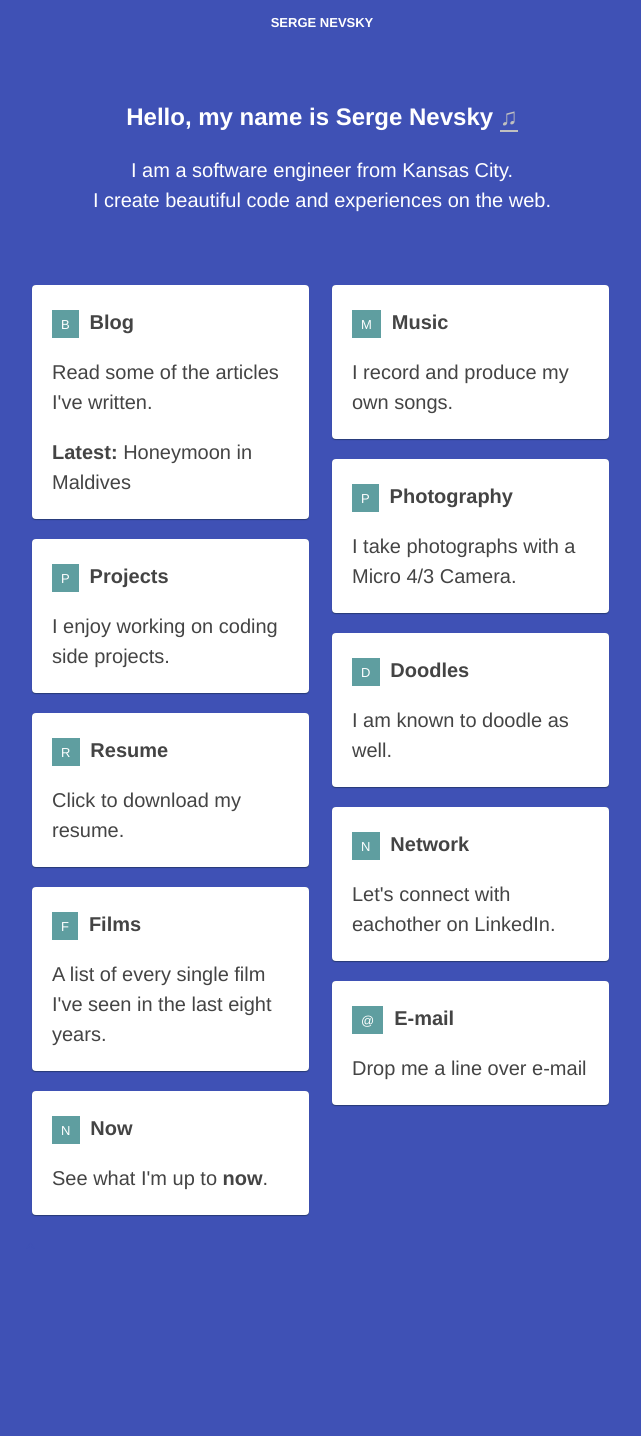
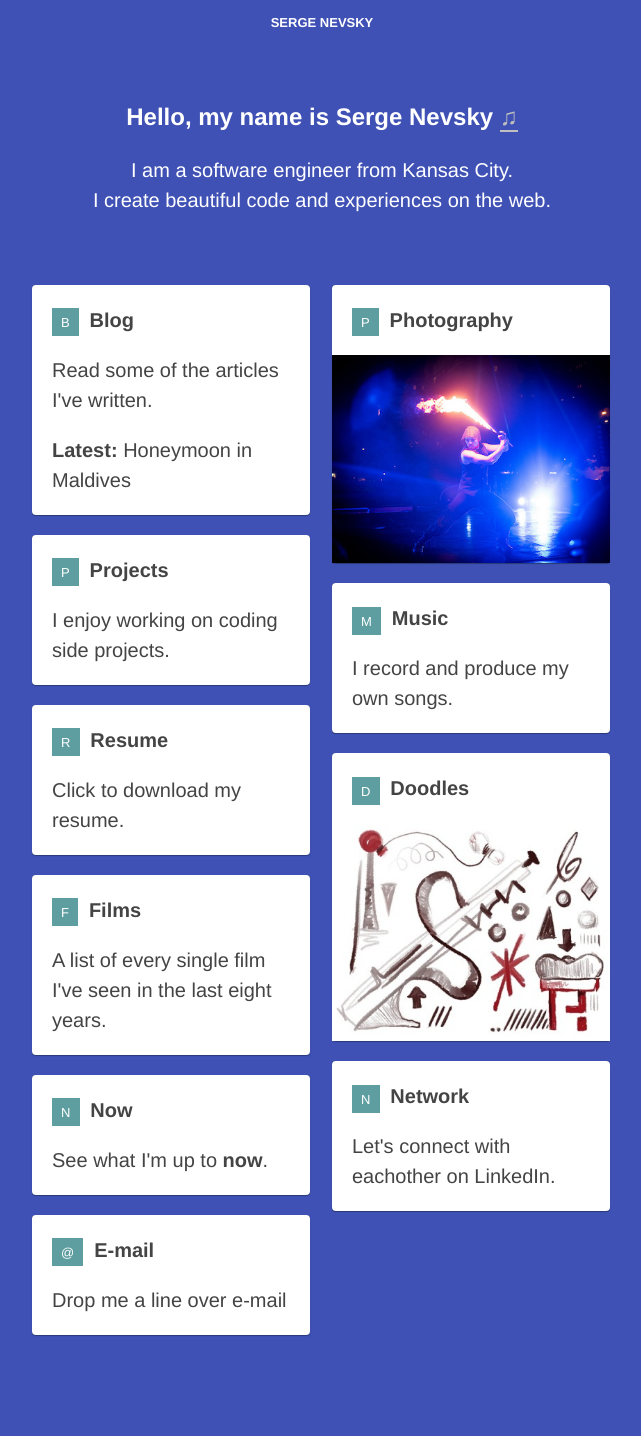
Before and after one commit to Dejital/dejital.github.com, a Jekyll site: the page built from index.html, in a window 1280 px wide. Shown: the whole page, without its empty margins (318-959 px from the left). Built offline with Jekyll 4.4.1, drawn with Linux system fonts in a browser that asks for light colours; before the commit the page ends 1316 px from its top, so only the background shows below that.

Commit message:
Add images to home page

```diff
--- a/assets/css/screen.css
+++ b/assets/css/screen.css
@@ -166,14 +166,15 @@ header img:active {
 .card {
     background: #fff;
     color: #444;
-    padding: 0.1em 1em;
+    padding: 0;
     border-radius: 0.2em;
     box-shadow: 0 1px 1px rgba(23,43,77,0.6), 0 0 0.5px 0 rgba(23,43,77,0.65);
-    width: 237px;
+    width: 278px;
     line-height: 1.5;
     margin: 0.5em;
     display: inline-block;
     vertical-align: top;
+    line-height: 0;
 
     transform: translateZ(0);
 
@@ -183,6 +184,15 @@ header img:active {
     -moz-transition-duration: 0.1s;
     -o-transition-duration: 0.1s;
     transition-duration: 0.1s;
+}
+
+.card img {
+    width: 100%;
+}
+
+.card p {
+    margin: 1em;
+    line-height: 1.5;
 }
 
 .card:hover {
--- a/index.html
+++ b/index.html
@@ -67,6 +67,20 @@ title: Hello World!
     </div>
   </a>
 
+  <a href="mailto:serge@snevsky.com">
+    <div class="card">
+      <p><span>@</span> <strong>E-mail</strong></p>
+      <p>Drop me a line over e-mail</p>
+    </div>
+  </a>
+
+  <a href="https://www.flickr.com/photos/sergeyk/">
+    <div class="card">
+      <p><span>P</span> <strong>Photography</strong></p>
+      <img src="assets/img/fire-sword.jpg">
+    </div>
+  </a>
+
   <a href="http://soundcloud.com/dejital">
     <div class="card">
       <p><span>M</span> <strong>Music</strong></p>
@@ -74,17 +88,10 @@ title: Hello World!
     </div>
   </a>
 
-  <a href="https://www.flickr.com/photos/sergeyk/">
-    <div class="card">
-      <p><span>P</span> <strong>Photography</strong></p>
-      <p>I take photographs with a Micro 4/3 Camera.</p>
-    </div>
-  </a>
-
   <a href="http://sergeyk.tumblr.com/">
     <div class="card">
       <p><span>D</span> <strong>Doodles</strong></p>
-      <p>I am known to doodle as well.</p>
+      <img src="assets/img/classical-guitar.jpg">
     </div>
   </a>
 
@@ -95,11 +102,4 @@ title: Hello World!
     </div>
   </a>
 
-  <a href="mailto:serge@snevsky.com">
-    <div class="card">
-      <p><span>@</span> <strong>E-mail</strong></p>
-      <p>Drop me a line over e-mail</p>
-    </div>
-  </a>
-
 </div>
```
Also changed, not shown: assets/img/classical-guitar.jpg (added), assets/img/fire-sword.jpg (added), 1 other file.
